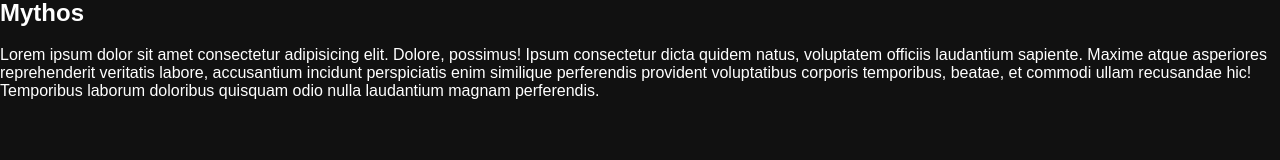
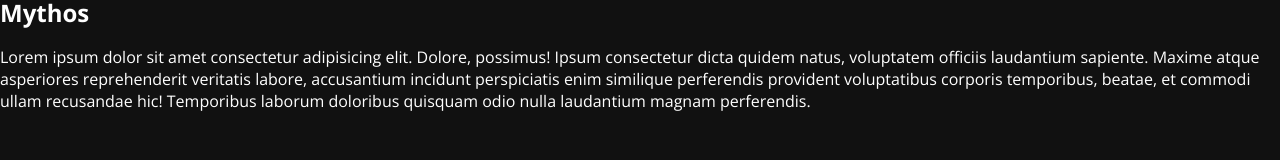
Before and after one commit to AbijuruT/scss-practice, a plain HTML site: page index.html in a window 1280 px wide. Drawn offline with nearby package versions, Linux system fonts and the light colour scheme.

Commit message:
Working with variables in scss rather than css custom props, @use

```diff
--- a/index.html
+++ b/index.html
@@ -3,6 +3,10 @@
 <head>
   <meta charset="UTF-8">
   <meta name="viewport" content="width=device-width, initial-scale=1.0">
+  <link rel="preconnect" href="https://fonts.googleapis.com">
+  <link rel="preconnect" href="https://fonts.gstatic.com" crossorigin>
+  <link href="https://fonts.googleapis.com/css2?family=Open+Sans:ital,wght@0,300..800;1,300..800&display=swap"
+    rel="stylesheet">
   <link rel="stylesheet" href="./dist/css/style.min.css">
   <title>Scss Practice</title>
 </head>
--- a/scss/globals/_boilerplate.scss
+++ b/scss/globals/_boilerplate.scss
@@ -1,3 +1,5 @@
+@use '../util/' as u;
+
 html{
   box-sizing: border-box;
   font-size: 100%;
@@ -8,7 +10,7 @@ html{
 body{
   margin: 0;
   padding: 0;
-  font-family: Arial, Helvetica, sans-serif;
-  background-color: #111;
-  color: #fff;
+  font-family: u.$font;
+  background-color: var(--bg-color);
+  color: var(--text-color);
 }
--- /dev/null
+++ b/scss/globals/_colors.scss
@@ -0,0 +1,4 @@
+:root{
+  --bg-color: #111;
+  --text-color: #fff
+}
--- a/scss/globals/_index.scss
+++ b/scss/globals/_index.scss
@@ -1,2 +1,3 @@
 @forward'boilerplate';
 @forward'typography';
+@forward'colors';
--- /dev/null
+++ b/scss/util/_font.scss
@@ -0,0 +1 @@
+$font: 'Open sans', sans-serif;
--- /dev/null
+++ b/scss/util/_index.scss
@@ -0,0 +1 @@
+@forward 'font';
```
Also changed, not shown: dist/css/style.min.css.
